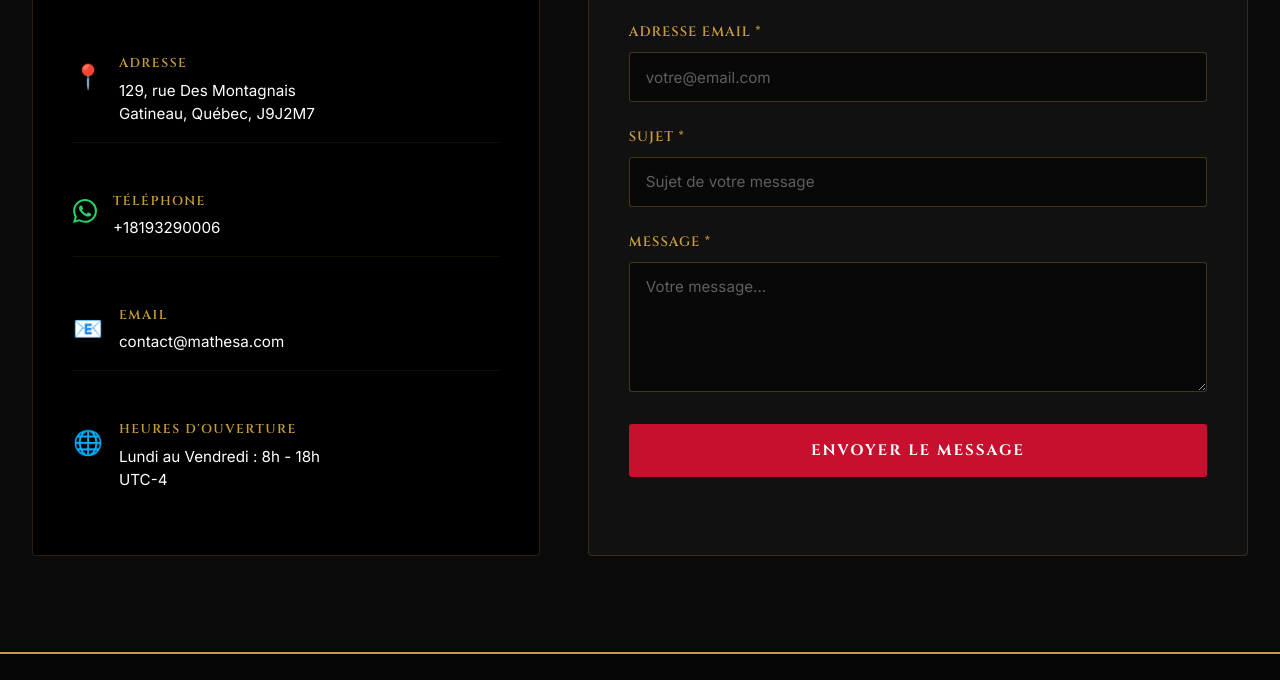
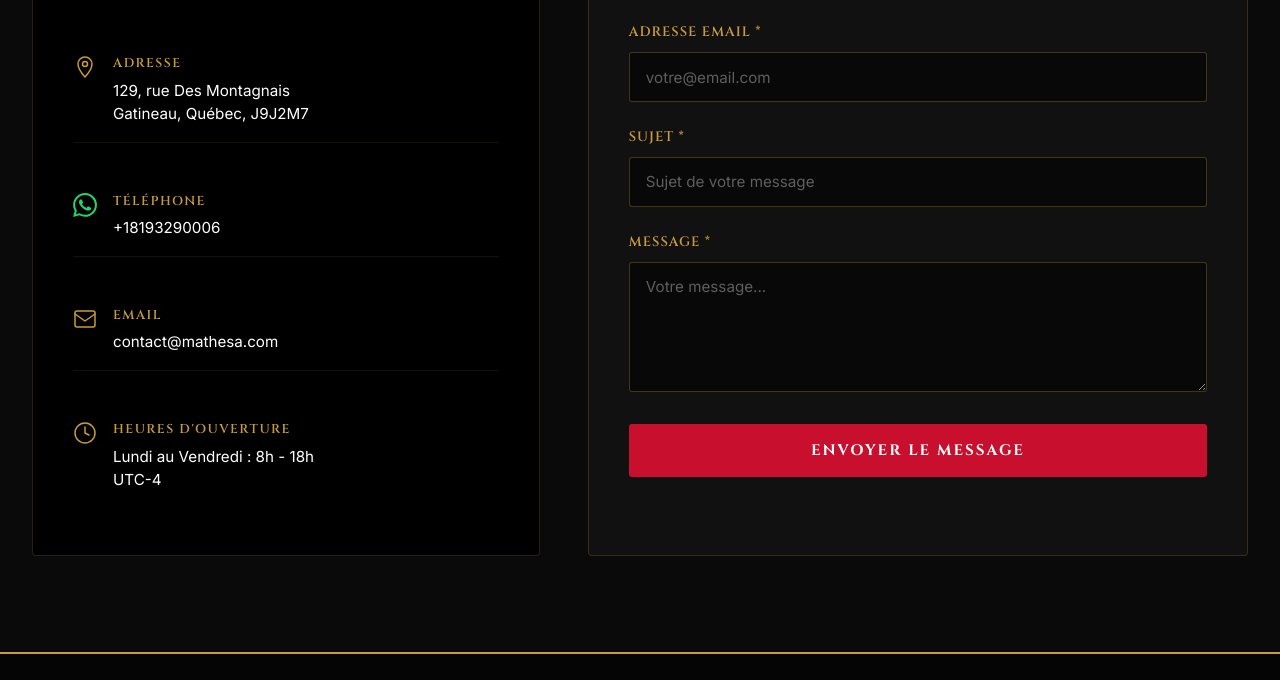
Before and after one commit to elisee789/mathesa-web, a plain HTML site: page index.html in a window 1280 px wide. Shown: the part 6177-6857 px from the top of the page. Drawn offline with Linux system fonts and the light colour scheme.

Commit message:
changement des icones

```diff
--- a/index.html
+++ b/index.html
@@ -1722,7 +1722,9 @@ section.s{
             font-size: 1.5rem;
             color: var(--color-gold);
             flex-shrink: 0;
-            margin-top: 4px;
+            margin-top: 2px;
+            display: flex;
+            align-items: flex-start;
         }
 
         .contact-detail {
@@ -2831,7 +2833,12 @@ section.s{
                     </div>
 
                     <div class="contact-item">
-                        <span class="contact-icon">📍</span>
+                        <span class="contact-icon">
+                            <svg viewBox="0 0 24 24" width="24" height="24" fill="none" stroke="currentColor" stroke-width="1.5" stroke-linecap="round" stroke-linejoin="round" xmlns="http://www.w3.org/2000/svg">
+                                <path d="M12 2C8.13 2 5 5.13 5 9c0 5.25 7 13 7 13s7-7.75 7-13c0-3.87-3.13-7-7-7z"/>
+                                <circle cx="12" cy="9" r="2.5"/>
+                            </svg>
+                        </span>
                         <div class="contact-detail">
                             <div class="contact-detail-label" data-i18n="contact-address-label">Adresse</div>
                             <div class="contact-detail-value" data-i18n="contact-address-value">
@@ -2856,7 +2863,12 @@ section.s{
                     </div>
 
                     <div class="contact-item">
-                        <span class="contact-icon">📧</span>
+                        <span class="contact-icon">
+                            <svg viewBox="0 0 24 24" width="24" height="24" fill="none" stroke="currentColor" stroke-width="1.5" stroke-linecap="round" stroke-linejoin="round" xmlns="http://www.w3.org/2000/svg">
+                                <rect x="2" y="4" width="20" height="16" rx="2"/>
+                                <path d="m2 7 10 7 10-7"/>
+                            </svg>
+                        </span>
                         <div class="contact-detail">
                             <div class="contact-detail-label" data-i18n="contact-email-label">Email</div>
                             <div class="contact-detail-value">
@@ -2866,7 +2878,12 @@ section.s{
                     </div>
 
                     <div class="contact-item">
-                        <span class="contact-icon">🌐</span>
+                        <span class="contact-icon">
+                            <svg viewBox="0 0 24 24" width="24" height="24" fill="none" stroke="currentColor" stroke-width="1.5" stroke-linecap="round" stroke-linejoin="round" xmlns="http://www.w3.org/2000/svg">
+                                <circle cx="12" cy="12" r="10"/>
+                                <polyline points="12 6 12 12 16 14"/>
+                            </svg>
+                        </span>
                         <div class="contact-detail">
                             <div class="contact-detail-label" data-i18n="contact-hours-label">Heures d'ouverture</div>
                             <div class="contact-detail-value" data-i18n="contact-hours-value">
```
